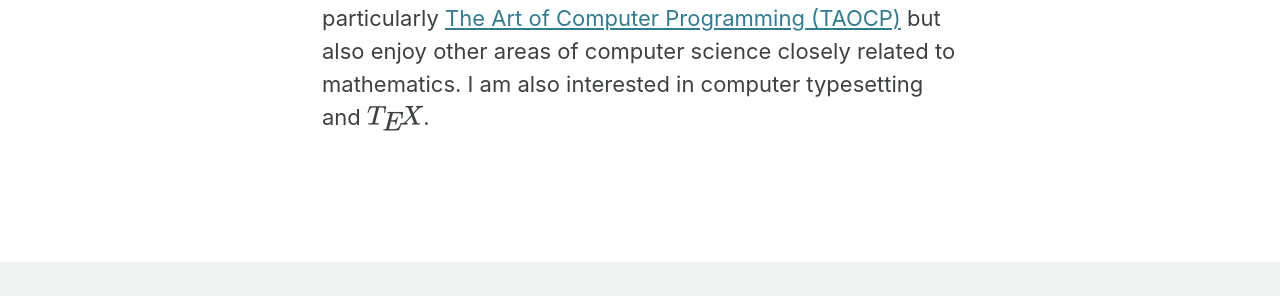
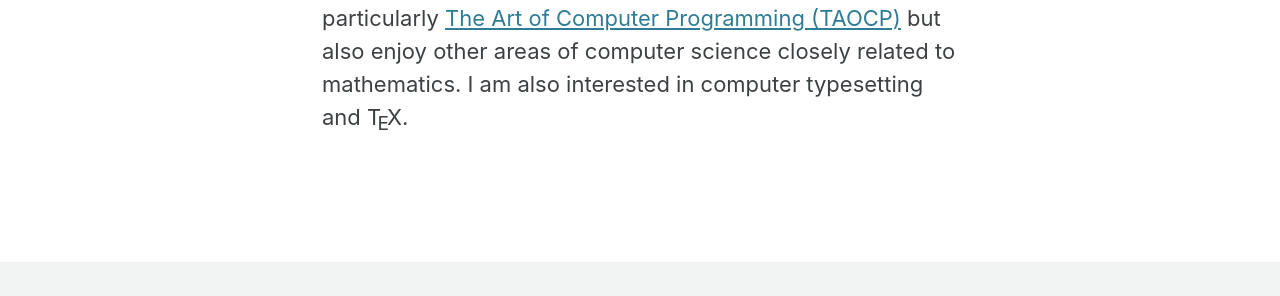
Before and after one commit to vkhalighi/cs, a Jekyll site: the page built from home.md, in a window 1280 px wide. Shown: the part 728-1024 px from the top of the page. Built offline with Jekyll 4.4.1, drawn with Linux system fonts in a browser that asks for light colours; cached includes are drawn as plain includes.

Commit message:
Defined TeX logo

```diff
--- a/assets/css/main.scss
+++ b/assets/css/main.scss
@@ -7,3 +7,17 @@ search: false
 
 @import "minimal-mistakes/skins/{{ site.minimal_mistakes_skin | default: 'default' }}"; // skin
 @import "minimal-mistakes"; // main partials
+
+.e {
+    display: inline-block;
+    font-size: 87%;
+    line-height: 0;
+    text-transform: uppercase;
+    vertical-align: -.45ex;
+    margin-left: -.2em;
+    margin-right: -.1em;
+}
+
+.t-logo {
+    white-space: nowrap;
+}
--- a/home.md
+++ b/home.md
@@ -22,4 +21,4 @@ provide a wonderful opportunity to tell exciting stories.
 I am mostly interested in theoretical computer science, particularly
 [The Art of Computer Programming (TAOCP)](https://www-cs-faculty.stanford.edu/~knuth/taocp.html) but also
 enjoy other areas of computer science closely related to mathematics.
-I am also interested in computer typesetting and $\TeX$.
+I am also interested in computer typesetting and <span class="t-logo">T<span class="e">e</span>X</span>.
```
Also changed, not shown: other parts of home.md (+0 -1 lines).
